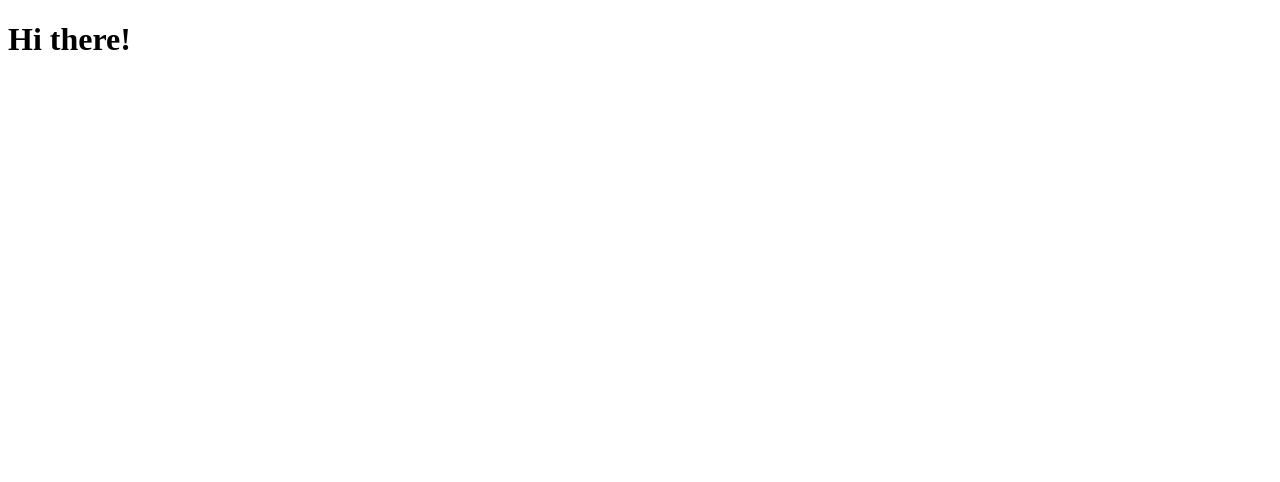
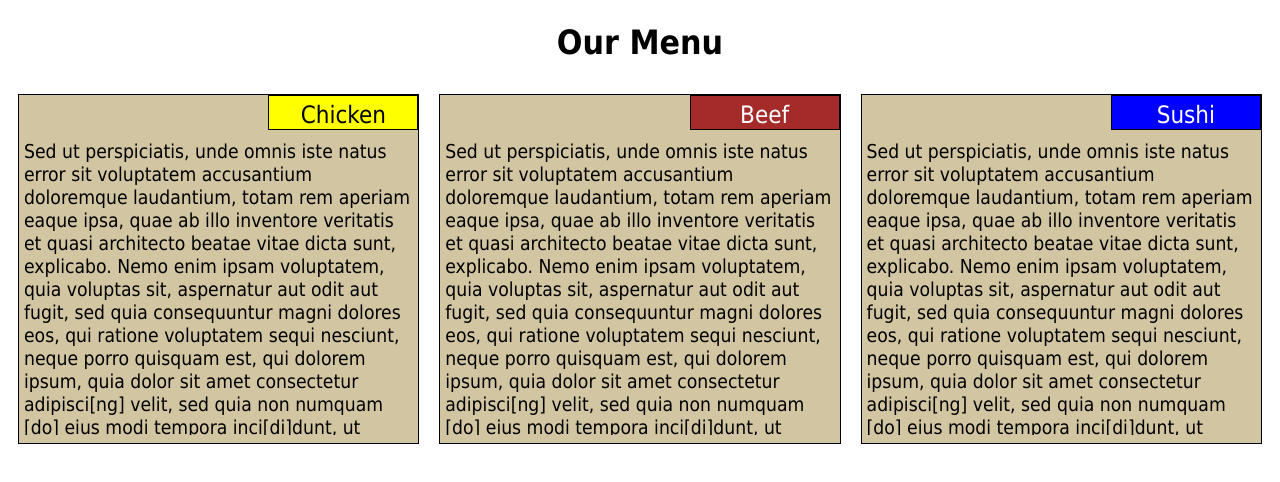
Before and after one commit to oldjackson/HCJS_test_site, a plain HTML site: page mod2_solution/index.html in a window 1280 px wide. Drawn offline with Linux system fonts and the light colour scheme.

Commit message:
Assignment completed

```diff
--- /dev/null
+++ b/mod2_solution/css/style.css
@@ -0,0 +1,104 @@
+* {
+  box-sizing: border-box;
+}
+
+body {
+  background-color: white;
+  font-size: 120%;
+  font-family: Tahoma
+}
+
+h1{
+	text-align: center;
+	font-size: 1.75em;
+	font-weight: bold;
+}
+
+div.container{
+	position: relative;
+	border: 1px solid black;
+	background-color: #D1C6A1;
+	height: 350px;
+}
+
+p.meat{
+	position: absolute;
+	top: 0px;
+	right: 0px;
+
+	height: 35px;
+	width: 150px;
+
+	border: 1px solid black;
+	margin-top: 0px;
+	padding: 5px;
+
+	text-align: center;
+	font-size: 1.25em;
+}
+
+#chicken{
+	background-color: yellow;
+}
+
+#beef{
+	background-color: brown;
+	color: white;
+}
+
+#sushi{
+	background-color: blue;
+	color: white;
+}
+
+p.content{
+	position: absolute;
+	left: 0px;
+	top: 35px;
+	margin-top: 5px;
+	padding: 5px;
+	height: 300px;
+	overflow: auto;
+}
+
+.row {
+width: 100%;
+}
+
+/********** Desktop **********/
+@media (min-width: 992px) {
+	.col-lg-4{
+	  float: left;
+	  width: 33.33%;
+	  background-color: white;
+	  padding: 10px;
+	}
+
+}
+
+/********** Tablet **********/
+@media (min-width: 768px) and (max-width: 991px) {
+	.col-md-6, .col-md-12 {
+	  float: left;
+	  background-color: white;
+	  padding: 10px;
+	}
+	.col-md-6 {
+	  width: 50%;
+	}
+
+	.col-md-12 {
+	  width: 100%;
+	}
+}
+
+/********** Mobile **********/
+@media (max-width: 767px) {
+	.col-sm-12{
+	  float: left;
+	  width: 100%;
+	  background-color: white;
+	  padding: 10px;
+	}
+
+}
--- a/mod2_solution/index.html
+++ b/mod2_solution/index.html
@@ -2,18 +2,45 @@
 <html>
   <head>
     <meta charset="utf-8">
+    <meta name="viewport" content="width=device-width, initial-scale=1">
     <title>Solution</title>
-    <style>
+    <link rel="stylesheet" href="css/style.css">
+    <!-- <style>
 
-    </style>
-    <!-- <link rel="stylesheet" href="css/bootstrap.min.css">
-    <link rel="stylesheet" href="css/styles.css"> -->
+    </style> -->
+
   </head>
 <body>
-<h1> Hi there! </h1>
-  <!-- jQuery (Bootstrap JS plugins depend on it) -->
-  <!-- <script src="js/jquery-1.11.3.min.js"></script>
-  <script src="js/bootstrap.min.js"></script>
-  <script src="js/script.js"></script> -->
+<h1> Our Menu </h1>
+
+  <div class="row">
+    <div class="col-lg-4 col-md-6 col-sm-12">
+      <div class="container">
+        <p class="meat" id="chicken">Chicken</p>
+        <p class="content">
+        Sed ut perspiciatis, unde omnis iste natus error sit voluptatem accusantium doloremque laudantium, totam rem aperiam eaque ipsa, quae ab illo inventore veritatis et quasi architecto beatae vitae dicta sunt, explicabo. Nemo enim ipsam voluptatem, quia voluptas sit, aspernatur aut odit aut fugit, sed quia consequuntur magni dolores eos, qui ratione voluptatem sequi nesciunt, neque porro quisquam est, qui dolorem ipsum, quia dolor sit amet consectetur adipisci[ng] velit, sed quia non numquam [do] eius modi tempora inci[di]dunt, ut labore et dolore magnam aliquam quaerat voluptatem. Ut enim ad minima veniam, quis nostrum exercitationem ullam corporis suscipit laboriosam, nisi ut aliquid ex ea commodi consequatur? Quis autem vel eum iure reprehenderit, qui in ea voluptate velit esse, quam nihil molestiae consequatur, vel illum, qui dolorem eum fugiat, quo voluptas nulla pariatur?
+        </p>
+      </div>
+    </div>
+    <div class="col-lg-4 col-md-6 col-sm-12">
+      <div class="container">
+        <p class="meat" id="beef">Beef</p>
+        <p class="content">
+        Sed ut perspiciatis, unde omnis iste natus error sit voluptatem accusantium doloremque laudantium, totam rem aperiam eaque ipsa, quae ab illo inventore veritatis et quasi architecto beatae vitae dicta sunt, explicabo. Nemo enim ipsam voluptatem, quia voluptas sit, aspernatur aut odit aut fugit, sed quia consequuntur magni dolores eos, qui ratione voluptatem sequi nesciunt, neque porro quisquam est, qui dolorem ipsum, quia dolor sit amet consectetur adipisci[ng] velit, sed quia non numquam [do] eius modi tempora inci[di]dunt, ut labore et dolore magnam aliquam quaerat voluptatem. Ut enim ad minima veniam, quis nostrum exercitationem ullam corporis suscipit laboriosam, nisi ut aliquid ex ea commodi consequatur? Quis autem vel eum iure reprehenderit, qui in ea voluptate velit esse, quam nihil molestiae consequatur, vel illum, qui dolorem eum fugiat, quo voluptas nulla pariatur?
+        </p>
+      </div>
+    </div>
+    <div class="col-lg-4 col-md-12 col-sm-12">
+      <div class="container">
+        <p class="meat" id="sushi">Sushi</p>
+        <p class="content">
+        Sed ut perspiciatis, unde omnis iste natus error sit voluptatem accusantium doloremque laudantium, totam rem aperiam eaque ipsa, quae ab illo inventore veritatis et quasi architecto beatae vitae dicta sunt, explicabo. Nemo enim ipsam voluptatem, quia voluptas sit, aspernatur aut odit aut fugit, sed quia consequuntur magni dolores eos, qui ratione voluptatem sequi nesciunt, neque porro quisquam est, qui dolorem ipsum, quia dolor sit amet consectetur adipisci[ng] velit, sed quia non numquam [do] eius modi tempora inci[di]dunt, ut labore et dolore magnam aliquam quaerat voluptatem. Ut enim ad minima veniam, quis nostrum exercitationem ullam corporis suscipit laboriosam, nisi ut aliquid ex ea commodi consequatur? Quis autem vel eum iure reprehenderit, qui in ea voluptate velit esse, quam nihil molestiae consequatur, vel illum, qui dolorem eum fugiat, quo voluptas nulla pariatur?
+        </p>
+      </div>
+    </div>
+
+  </div>
+
+
 </body>
 </html>
```
